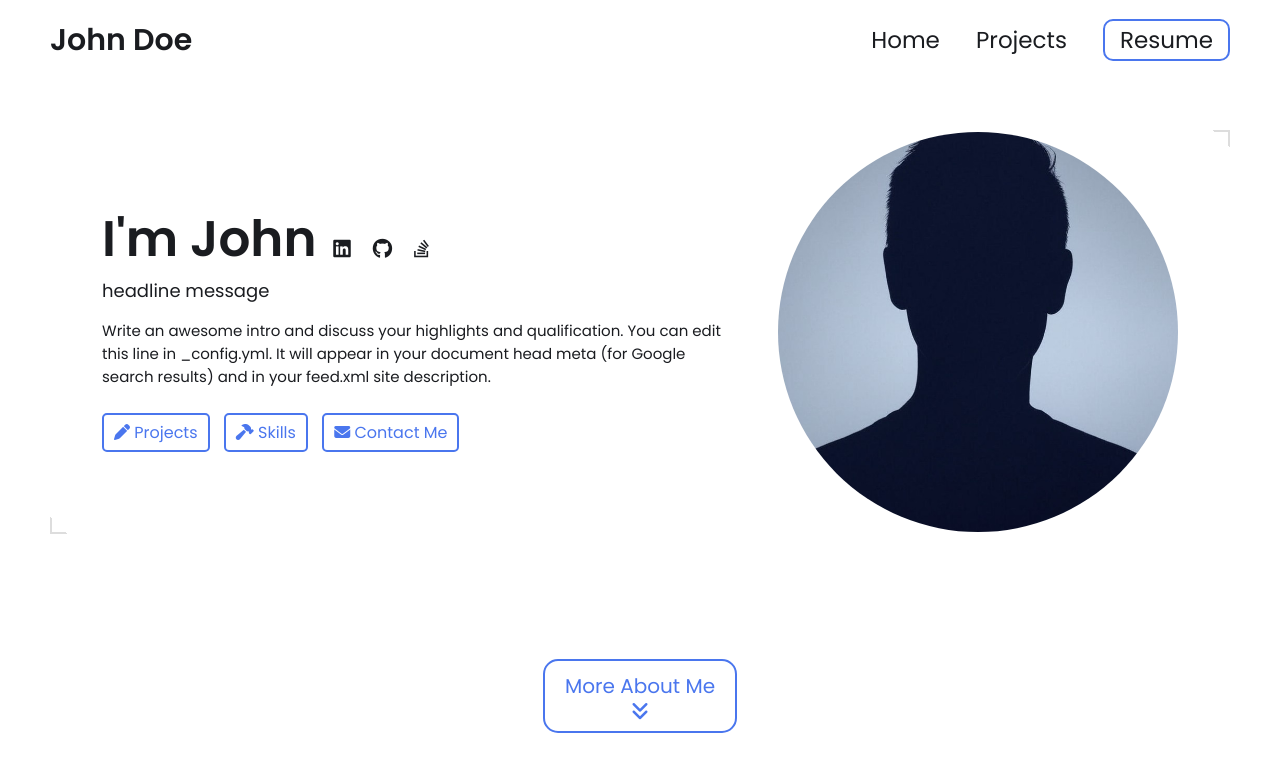
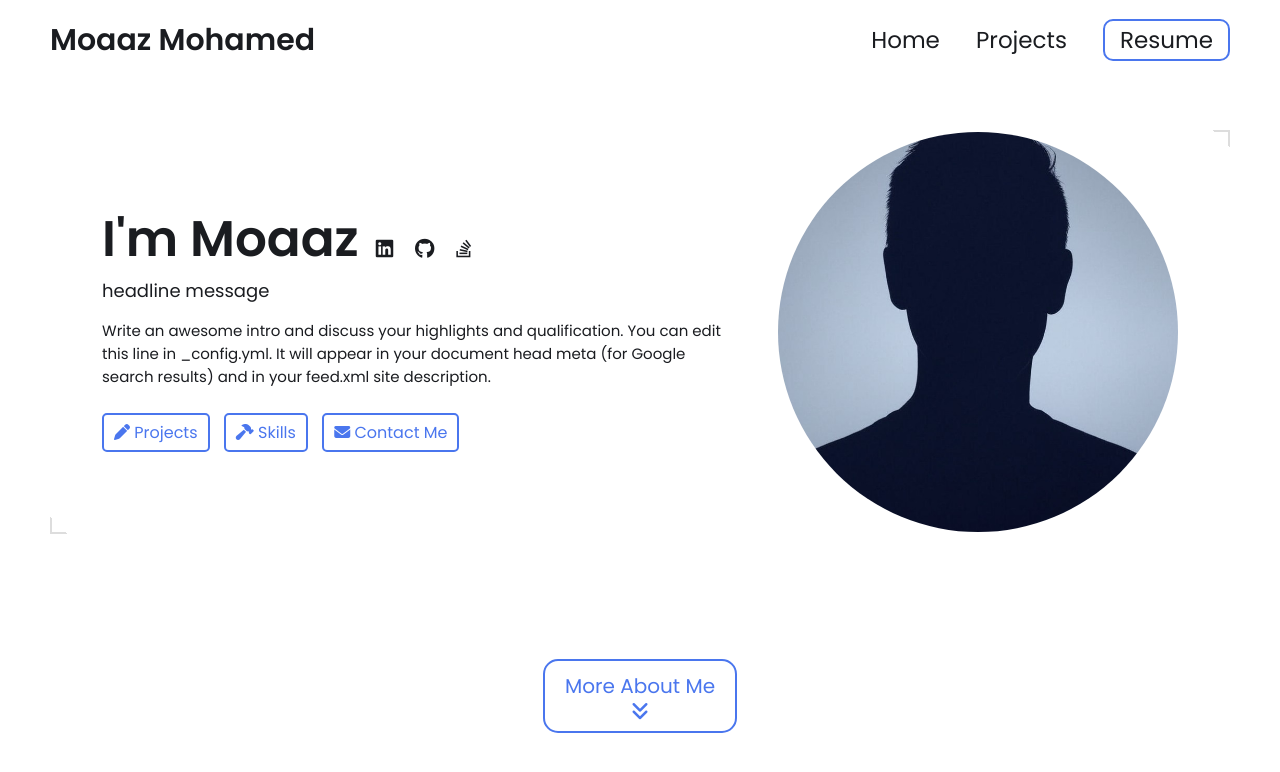
Before and after one commit to husseinmoaaz550-bot/husseinmoaaz550-bot.github.io, a Jekyll site: the page built from index.html, in a window 1280 px wide and 900 px high. Shown: the top 772 px of the window. Built offline with Jekyll 4.4.1, drawn with Linux system fonts in a browser that asks for light colours.

Commit message:
added name

```diff
--- a/_config.yml
+++ b/_config.yml
@@ -12,7 +12,7 @@ title: John Doe's Portfolio # This is what shows up in the tab of the browser
 
 
 # Hero Section
-name: John Doe
+name: Moaaz Mohamed
 headline: headline message
 description: >- # dont remove this line. this will ignore all new lines until the next section
   Write an awesome intro and discuss your highlights and qualification. You can edit this
```
